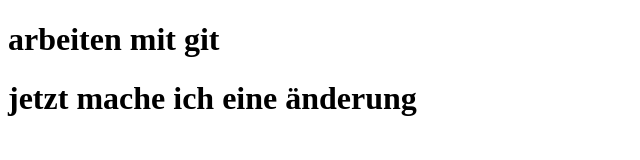
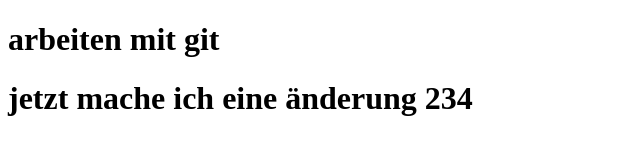
Before and after one commit to johanna2606/gitSYP-KW, a plain HTML site: page index.html in a window 1280 px wide. Shown: the full height of the page, 0-640 px from the left. Drawn offline with Linux system fonts and the light colour scheme.

Commit message:
3. Änderung ins Repository

```diff
--- a/index.html
+++ b/index.html
@@ -9,7 +9,7 @@
 
 <body>
     <h1>arbeiten mit git</h1>
-    <h1>jetzt mache ich eine änderung</h1>
+    <h1>jetzt mache ich eine änderung 234</h1>
 </body>
 
 </html>
```
